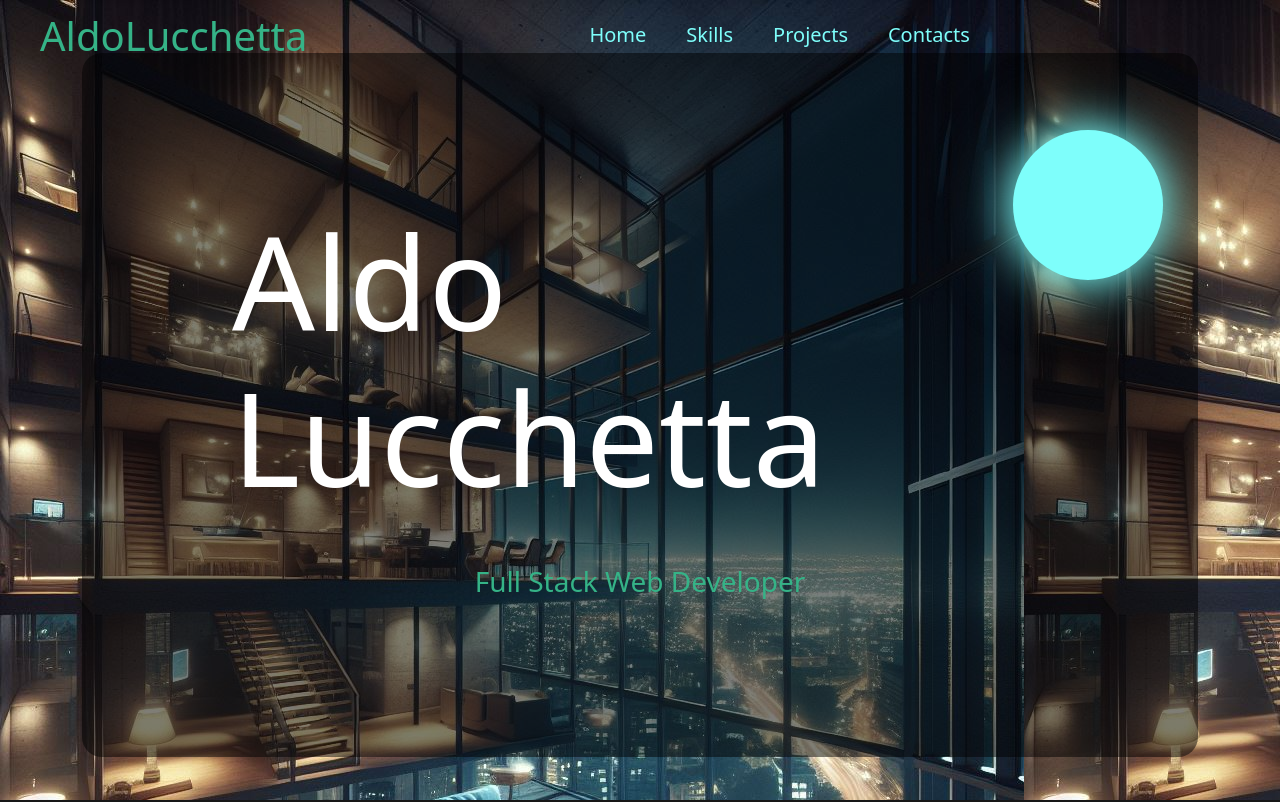
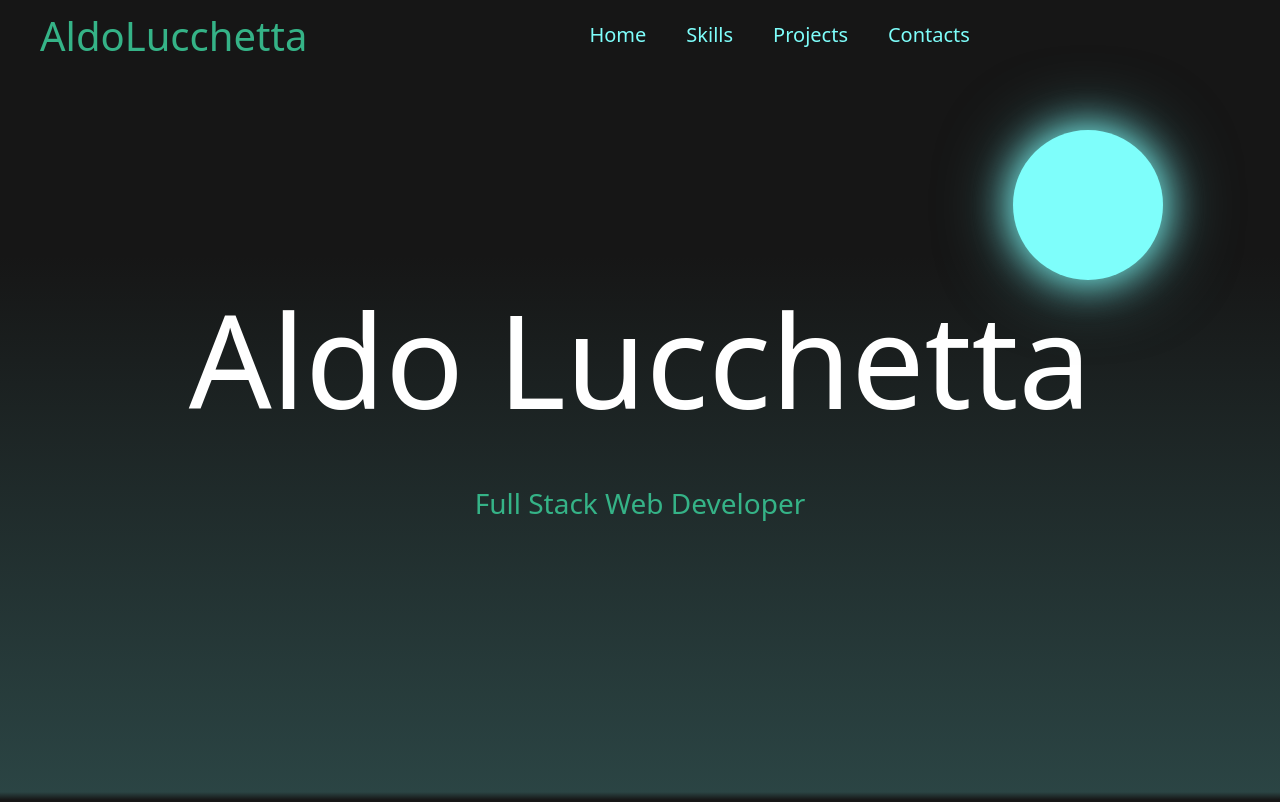
Before and after one commit to Deltafortal/aldo-portfolio, a Vue app: page / in a window 1280 px wide. Shown: the top 802 px of the page. Built offline with nearby package versions, Linux system fonts and the light colour scheme.

Commit message:
Added background to jumbotron

```diff
--- a/src/App.vue
+++ b/src/App.vue
@@ -55,10 +55,8 @@ body {
 
 
 .background {
-  background-image: url("/img/background.jpeg");
+  background: linear-gradient(0deg, rgba(22,22,22,1) 0%, rgba(126,254,251,0.2) 1%, rgba(22,22,22,0.5) 68%);
 }
-
-
 
 //Scrollbar
 ::-webkit-scrollbar {
--- a/src/components/AppJumbotron.vue
+++ b/src/components/AppJumbotron.vue
@@ -59,11 +59,11 @@
             width: 100%;
             height: 100%;
 
-            .title {
+            /*.title {
                 background-color: rgba(0, 0, 0, 0.5);
                 padding: 150px;
                 border-radius: 20px;
-            }
+            } */
         }
 
         .sun {
```
Also changed, not shown: src/components/SkillsSection.vue (line endings or trailing spaces).
